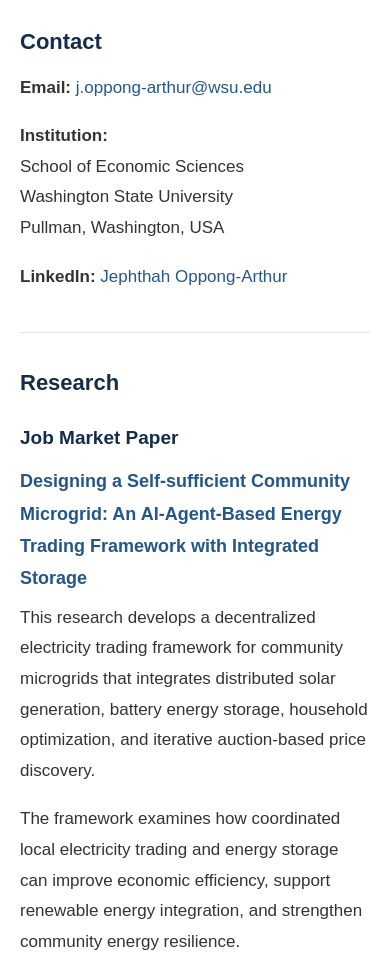
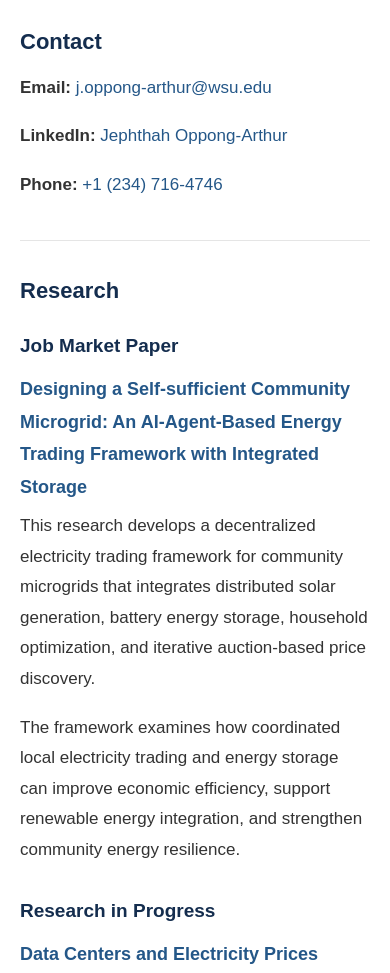
Before and after one commit to jephoppong-arthur/jephoppong-arthur.github.io, a plain HTML site: page index.html in a window 390 px wide. Shown: the part 1380-2353 px from the top of the page. Drawn offline with Linux system fonts and the light colour scheme.

Commit message:
Update contact information and instructor title
Removed institution details and added phone contact information.

```diff
--- a/index.html
+++ b/index.html
@@ -410,19 +410,19 @@
                 </p>
 
                 <p>
-                    <strong>Institution:</strong><br>
-                    School of Economic Sciences<br>
-                    Washington State University<br>
-                    Pullman, Washington, USA
-                </p>
-
-                <p>
                     <strong>LinkedIn:</strong>
                     <a
                         href="https://www.linkedin.com/in/jephthah-oppong-arthur-34a053156/"
                         target="_blank"
                         rel="noopener noreferrer">
                         Jephthah Oppong-Arthur
+                    </a>
+                </p>
+
+                <p>
+                    <strong>Phone:</strong>
+                    <a href="tel:+12347164746">
+                        +1 (234) 716-4746
                     </a>
                 </p>
 
@@ -520,7 +520,7 @@
                 </p>
 
                 <h3>
-                    Selected Courses Taught as Lead Instructor
+                    Selected Courses Taught as Sole Instructor of Record
                 </h3>
 
                 <ul>
```
